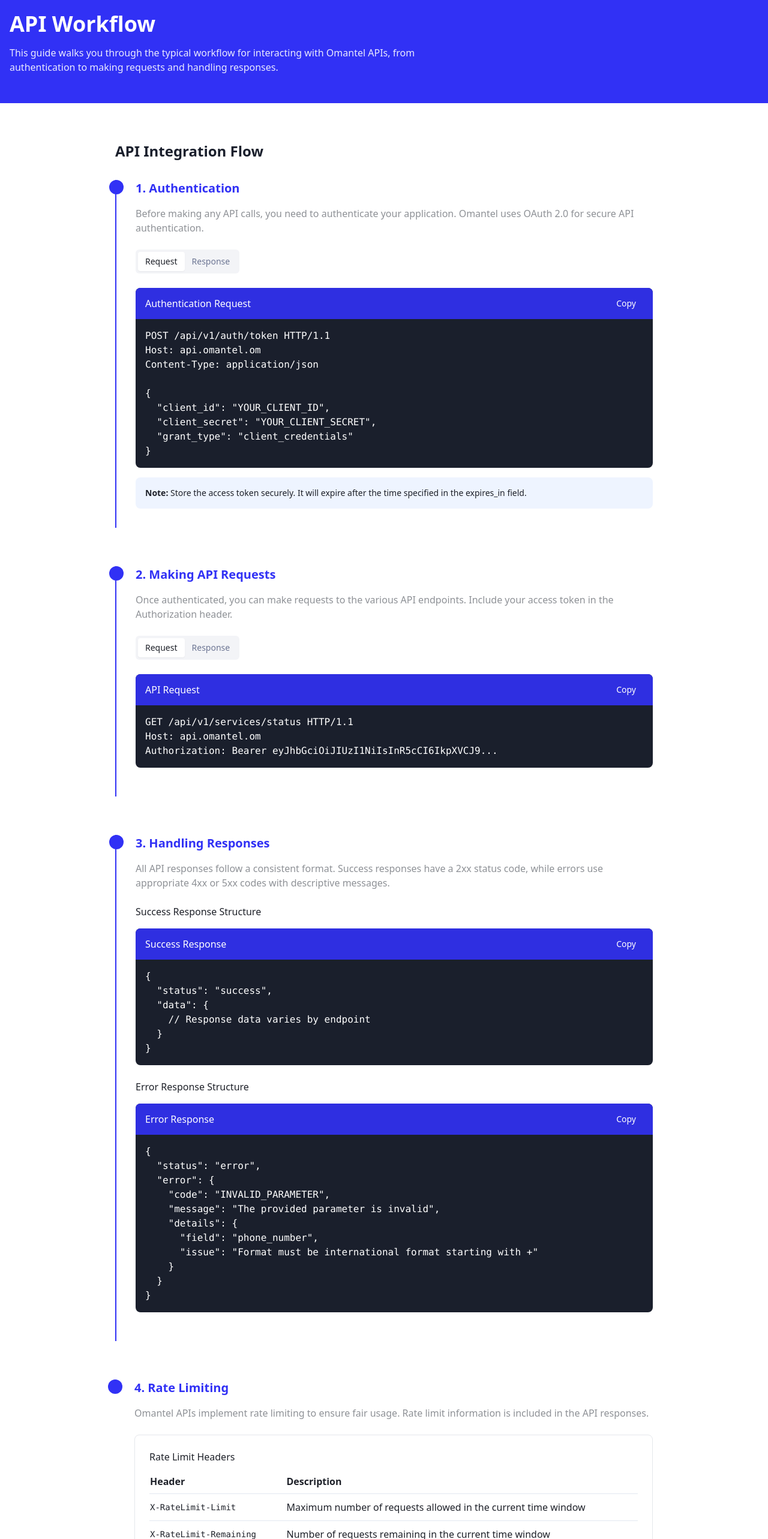
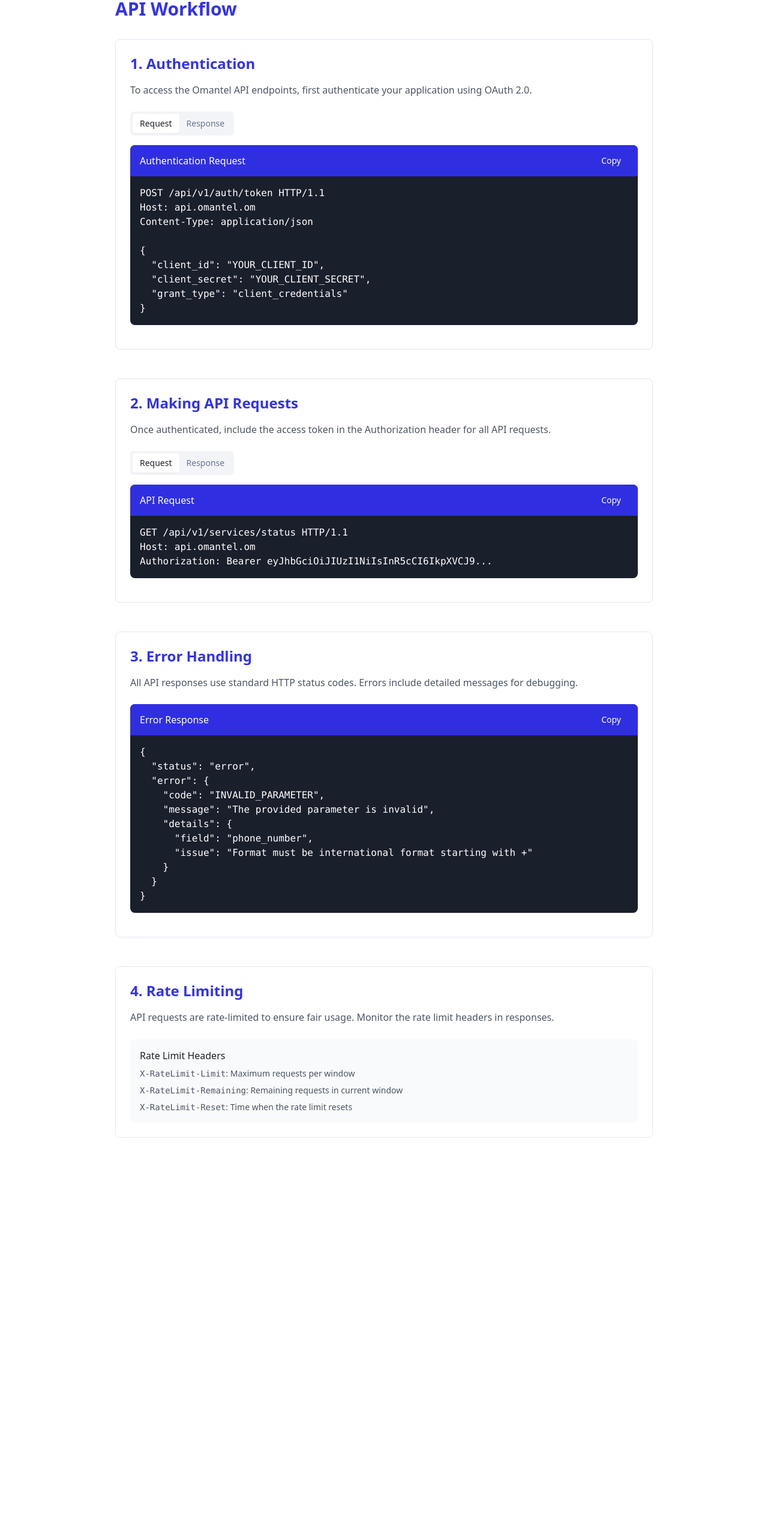
Before and after one commit to NashwaZ/omantel-web-flow, a React (Vite) app: page /workflow in a window 1280 px wide. Shown: the part 100-2666 px from the top of the page at 60% size. After the commit the page ends 2029 px from the top, so only its background shows below. Built offline with nearby package versions, Linux system fonts and the light colour scheme.

Commit message:
Refactor: Implement basic UI
Implement a basic UI with the Omantel logo and API documentation workflow.

```diff
--- a/src/pages/Workflow.tsx
+++ b/src/pages/Workflow.tsx
@@ -1,8 +1,6 @@
 
-import Navigation from '@/components/Navigation';
-import Footer from '@/components/Footer';
+import { Tabs, TabsContent, TabsList, TabsTrigger } from '@/components/ui/tabs';
 import CodeBlock from '@/components/CodeBlock';
-import { Tabs, TabsContent, TabsList, TabsTrigger } from '@/components/ui/tabs';
 
 const Workflow = () => {
   const authRequestCode = `POST /api/v1/auth/token HTTP/1.1
@@ -42,113 +40,75 @@ Content-Type: application/json
 }`;
 
   return (
-    <div className="flex flex-col min-h-screen">
-      <Navigation />
+    <div className="min-h-screen bg-white">
+      {/* Header */}
+      <header className="border-b border-gray-200 bg-white">
+        <div className="px-4 h-16 flex items-center">
+          <img
+            src="/lovable-uploads/17ae61e2-701d-40b7-9fef-079b70a0a6b3.png"
+            alt="Omantel Logo"
+            className="h-8"
+          />
+        </div>
+      </header>
 
-      <main className="flex-grow">
-        {/* Header */}
-        <section className="bg-omantel-blue py-12">
-          <div className="container mx-auto px-4">
-            <h1 className="text-3xl md:text-4xl font-bold text-white mb-4">
+      {/* Main Content */}
+      <main className="container mx-auto px-4 py-8">
+        <div className="max-w-4xl mx-auto">
+          <h1 className="text-3xl font-bold text-omantel-blue mb-8">
             API Workflow
           </h1>
-            <p className="text-white text-opacity-90 max-w-3xl">
-              This guide walks you through the typical workflow for interacting with Omantel APIs, from authentication to making requests and handling responses.
-            </p>
-          </div>
-        </section>
 
-        {/* Workflow Steps */}
-        <section className="py-16">
-          <div className="container mx-auto px-4">
-            <div className="max-w-4xl mx-auto">
-              <h2 className="text-2xl font-bold text-omantel-darkBlue mb-8">
-                API Integration Flow
-              </h2>
-
-              <div className="space-y-16">
-                {/* Step 1 */}
-                <div className="relative pl-8 border-l-2 border-omantel-blue pb-8">
-                  <div className="absolute -left-3 top-0 w-6 h-6 rounded-full bg-omantel-blue"></div>
-                  <h3 className="text-xl font-semibold text-omantel-blue mb-4">1. Authentication</h3>
-                  <p className="text-omantel-gray mb-6">
-                    Before making any API calls, you need to authenticate your application. Omantel uses OAuth 2.0 for secure API authentication.
+          <div className="space-y-12">
+            {/* Step 1: Authentication */}
+            <section className="bg-white rounded-lg border p-6">
+              <h2 className="text-2xl font-semibold text-omantel-blue mb-4">1. Authentication</h2>
+              <p className="text-gray-600 mb-6">
+                To access the Omantel API endpoints, first authenticate your application using OAuth 2.0.
               </p>
 
               <Tabs defaultValue="request">
-                    <TabsList className="mb-2">
+                <TabsList>
                   <TabsTrigger value="request">Request</TabsTrigger>
                   <TabsTrigger value="response">Response</TabsTrigger>
                 </TabsList>
                 <TabsContent value="request">
-                      <CodeBlock
-                        code={authRequestCode}
-                        title="Authentication Request"
-                      />
+                  <CodeBlock code={authRequestCode} title="Authentication Request" />
                 </TabsContent>
                 <TabsContent value="response">
-                      <CodeBlock
-                        code={authResponseCode}
-                        title="Authentication Response"
-                      />
+                  <CodeBlock code={authResponseCode} title="Authentication Response" />
                 </TabsContent>
               </Tabs>
+            </section>
 
-                  <div className="bg-omantel-lightBlue rounded-lg p-4 mt-4">
-                    <p className="text-sm">
-                      <strong>Note:</strong> Store the access token securely. It will expire after the time specified in the expires_in field.
-                    </p>
-                  </div>
-                </div>
-
-                {/* Step 2 */}
-                <div className="relative pl-8 border-l-2 border-omantel-blue pb-8">
-                  <div className="absolute -left-3 top-0 w-6 h-6 rounded-full bg-omantel-blue"></div>
-                  <h3 className="text-xl font-semibold text-omantel-blue mb-4">2. Making API Requests</h3>
-                  <p className="text-omantel-gray mb-6">
-                    Once authenticated, you can make requests to the various API endpoints. Include your access token in the Authorization header.
+            {/* Step 2: Making API Requests */}
+            <section className="bg-white rounded-lg border p-6">
+              <h2 className="text-2xl font-semibold text-omantel-blue mb-4">2. Making API Requests</h2>
+              <p className="text-gray-600 mb-6">
+                Once authenticated, include the access token in the Authorization header for all API requests.
               </p>
 
               <Tabs defaultValue="request">
-                    <TabsList className="mb-2">
+                <TabsList>
                   <TabsTrigger value="request">Request</TabsTrigger>
                   <TabsTrigger value="response">Response</TabsTrigger>
                 </TabsList>
                 <TabsContent value="request">
-                      <CodeBlock
-                        code={apiRequestCode}
-                        title="API Request"
-                      />
+                  <CodeBlock code={apiRequestCode} title="API Request" />
                 </TabsContent>
                 <TabsContent value="response">
-                      <CodeBlock
-                        code={apiResponseCode}
-                        title="API Response"
-                      />
+                  <CodeBlock code={apiResponseCode} title="API Response" />
                 </TabsContent>
               </Tabs>
-                </div>
+            </section>
 
-                {/* Step 3 */}
-                <div className="relative pl-8 border-l-2 border-omantel-blue pb-8">
-                  <div className="absolute -left-3 top-0 w-6 h-6 rounded-full bg-omantel-blue"></div>
-                  <h3 className="text-xl font-semibold text-omantel-blue mb-4">3. Handling Responses</h3>
-                  <p className="text-omantel-gray mb-6">
-                    All API responses follow a consistent format. Success responses have a 2xx status code, while errors use appropriate 4xx or 5xx codes with descriptive messages.
+            {/* Step 3: Error Handling */}
+            <section className="bg-white rounded-lg border p-6">
+              <h2 className="text-2xl font-semibold text-omantel-blue mb-4">3. Error Handling</h2>
+              <p className="text-gray-600 mb-6">
+                All API responses use standard HTTP status codes. Errors include detailed messages for debugging.
               </p>
 
-                  <h4 className="font-medium mb-2">Success Response Structure</h4>
-                  <CodeBlock
-                    code={`{
-  "status": "success",
-  "data": {
-    // Response data varies by endpoint
-  }
-}`}
-                    title="Success Response"
-                  />
-
-                  <h4 className="font-medium mt-6 mb-2">Error Response Structure</h4>
               <CodeBlock
                 code={`{
   "status": "error",
@@ -163,55 +123,27 @@ Content-Type: application/json
 }`}
                 title="Error Response"
               />
-                </div>
+            </section>
 
-                {/* Step 4 */}
-                <div className="relative pl-8">
-                  <div className="absolute -left-3 top-0 w-6 h-6 rounded-full bg-omantel-blue"></div>
-                  <h3 className="text-xl font-semibold text-omantel-blue mb-4">4. Rate Limiting</h3>
-                  <p className="text-omantel-gray mb-6">
-                    Omantel APIs implement rate limiting to ensure fair usage. Rate limit information is included in the API responses.
+            {/* Step 4: Rate Limiting */}
+            <section className="bg-white rounded-lg border p-6">
+              <h2 className="text-2xl font-semibold text-omantel-blue mb-4">4. Rate Limiting</h2>
+              <p className="text-gray-600 mb-6">
+                API requests are rate-limited to ensure fair usage. Monitor the rate limit headers in responses.
               </p>
 
-                  <div className="bg-white rounded-lg border border-gray-200 p-6 mb-6">
-                    <h4 className="font-medium mb-4">Rate Limit Headers</h4>
-                    <table className="w-full text-left">
-                      <thead>
-                        <tr className="border-b">
-                          <th className="pb-2">Header</th>
-                          <th className="pb-2">Description</th>
-                        </tr>
-                      </thead>
-                      <tbody>
-                        <tr className="border-b">
-                          <td className="py-3 pr-4 font-mono text-sm">X-RateLimit-Limit</td>
-                          <td>Maximum number of requests allowed in the current time window</td>
-                        </tr>
-                        <tr className="border-b">
-                          <td className="py-3 pr-4 font-mono text-sm">X-RateLimit-Remaining</td>
-                          <td>Number of requests remaining in the current time window</td>
-                        </tr>
-                        <tr>
-                          <td className="py-3 pr-4 font-mono text-sm">X-RateLimit-Reset</td>
-                          <td>Timestamp when the rate limit window resets (in Unix time)</td>
-                        </tr>
-                      </tbody>
-                    </table>
+              <div className="bg-gray-50 rounded-lg p-4">
+                <h3 className="font-medium mb-2">Rate Limit Headers</h3>
+                <ul className="space-y-2 text-sm text-gray-600">
+                  <li><code>X-RateLimit-Limit</code>: Maximum requests per window</li>
+                  <li><code>X-RateLimit-Remaining</code>: Remaining requests in current window</li>
+                  <li><code>X-RateLimit-Reset</code>: Time when the rate limit resets</li>
+                </ul>
               </div>
-
-                  <div className="bg-omantel-lightBlue rounded-lg p-4">
-                    <p className="text-sm">
-                      <strong>Best Practice:</strong> Implement exponential backoff retry logic when dealing with rate limit errors.
-                    </p>
+            </section>
           </div>
         </div>
-              </div>
-            </div>
-          </div>
-        </section>
       </main>
-
-      <Footer />
     </div>
   );
 };
```
Lines whose indentation alone changed are shown as unchanged.
